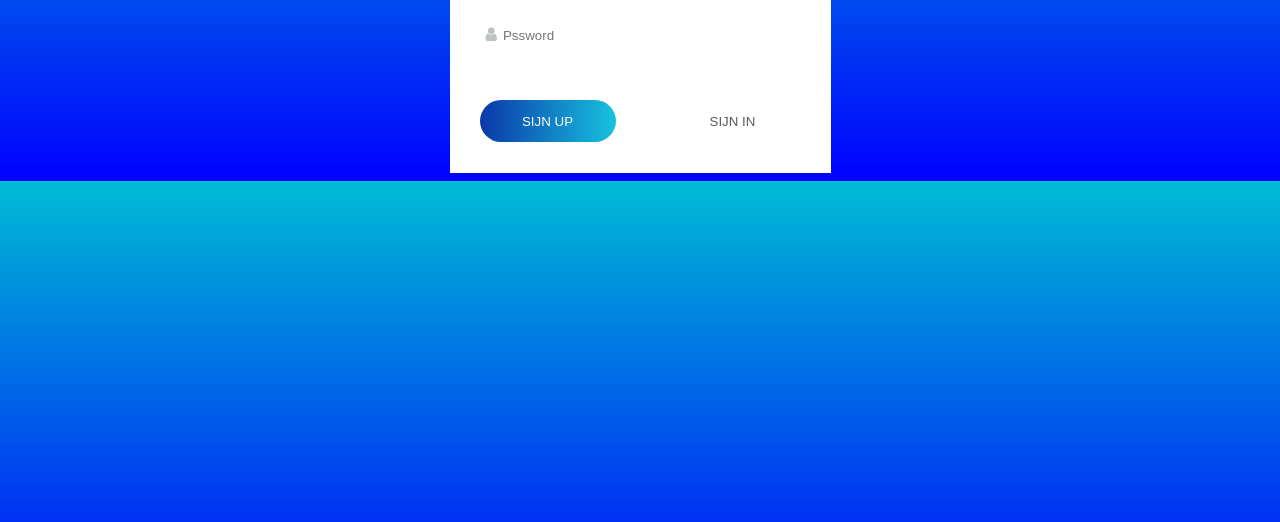
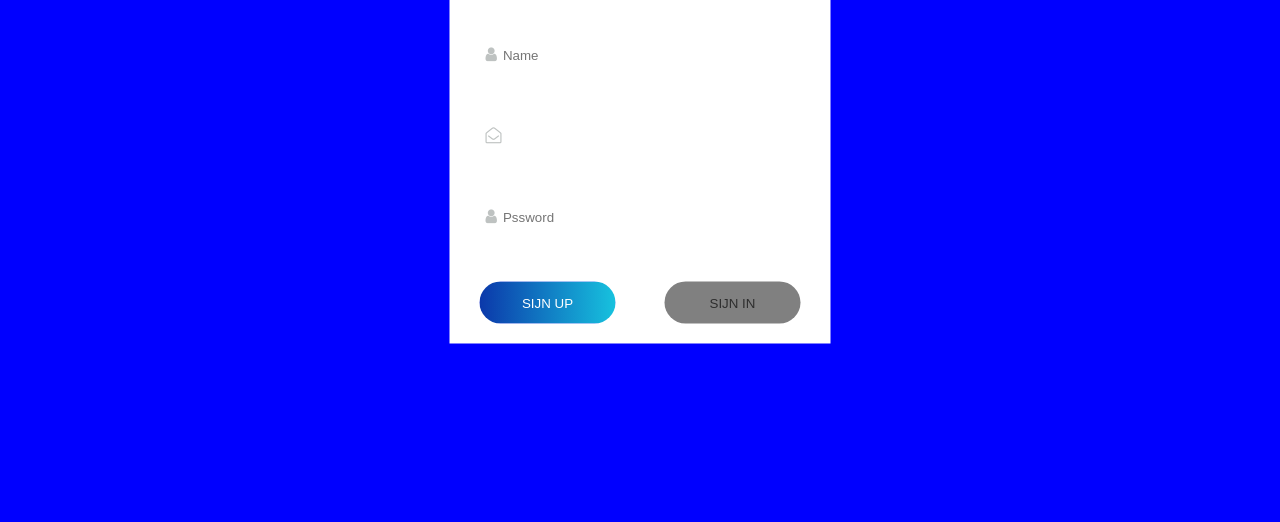
Before and after one commit to abasfn/javascript, a plain HTML site: page index.html in a window 1280 px wide. Shown: the part 278-800 px from the top of the page. Drawn offline with nearby package versions, Linux system fonts and the light colour scheme.

Commit message:
add css of project

```diff
--- a/index.css
+++ b/index.css
@@ -3,15 +3,21 @@
 body{
     background-color: blue;
 
-    background-image: linear-gradient( to bottom,#00BCD4, blue);
+
 
 }
 .box1{
     background-color: white;
     width: 381px;
     height: 443px;
-    margin-left: auto;
-    margin-right: auto;
+
+    line-height: 1.5;
+
+    margin: 0;
+  position: absolute;
+  top: 50%;
+  left: 50%;
+  transform: translate(-50%, -50%);
 }
 .header{
     height: 20px;
@@ -43,7 +49,7 @@ input{
     width: 136px;
     height: 42px;
     border-radius: 30px;
-    background: white;
+    background: grey;
     margin-right: 30px;
     border: none;
 }
```
